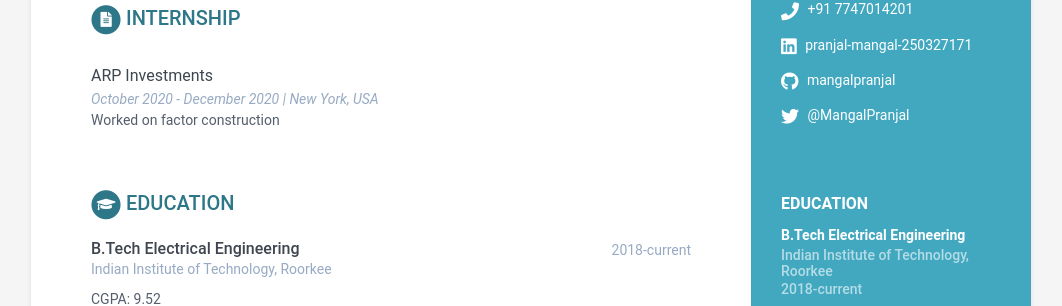
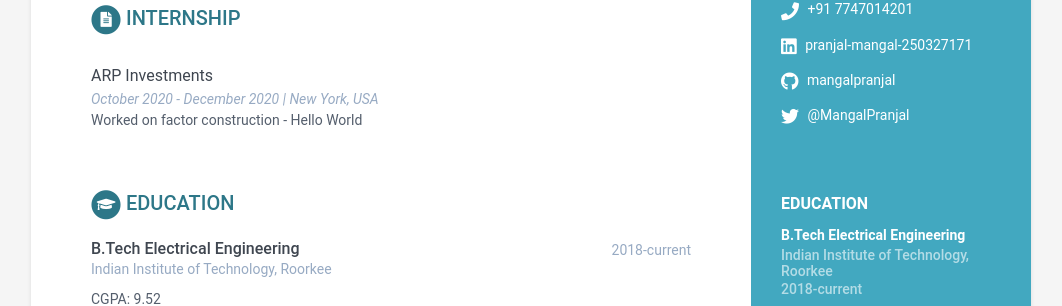
Before and after one commit to mangalpranjal/mangalpranjal.github.io, a Jekyll site: the page built from index.html, in a window 1280 px wide. Shown: the part 351-657 px from the top of the page, without its empty margins (109-1171 px from the left). Built offline with Jekyll 4.4.1, drawn with Linux system fonts in a browser that asks for light colours.

Commit message:
Changing data.yml

```diff
--- a/_data/data.yml
+++ b/_data/data.yml
@@ -48,6 +48,7 @@ publications:
         authors: October 2020 - December 2020 | New York, USA
         conference: |
           Worked on factor construction
+          - Hello World
 
 education:
     - degree: B.Tech Electrical Engineering
```
